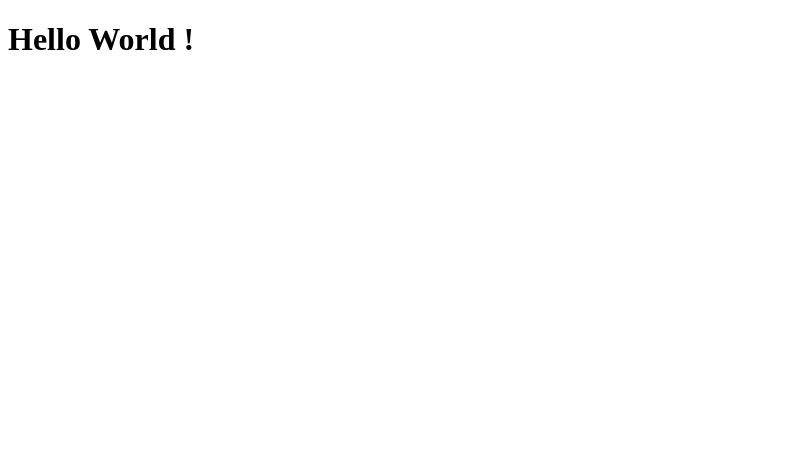
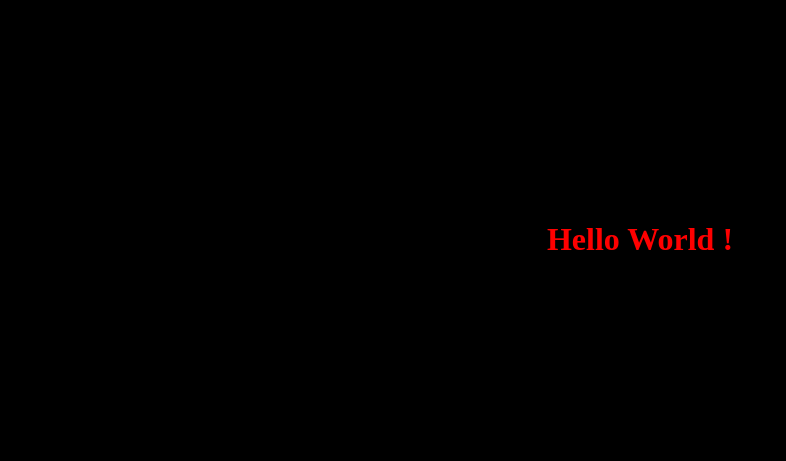
Before and after one commit to AyeshaSiddikaOma/oma, a plain HTML site: page index.html in a window 1280 px wide. Shown: the whole page, without its empty margins (0-786 px from the left). Drawn offline with Linux system fonts and the light colour scheme.

Commit message:
style the heading tag

```diff
--- a/index.html
+++ b/index.html
@@ -3,6 +3,7 @@
 <head>
     <meta charset="UTF-8">
     <meta name="viewport" content="width=device-width, initial-scale=1.0">
+    <link rel="stylesheet" href="style.css">
     <title>Document</title>
 </head>
 <body>
--- /dev/null
+++ b/style.css
@@ -0,0 +1,8 @@
+h1{
+    color:red;
+    text-align: center;
+    padding:200px 0px;
+}
+body{
+    background:black;
+}
```
